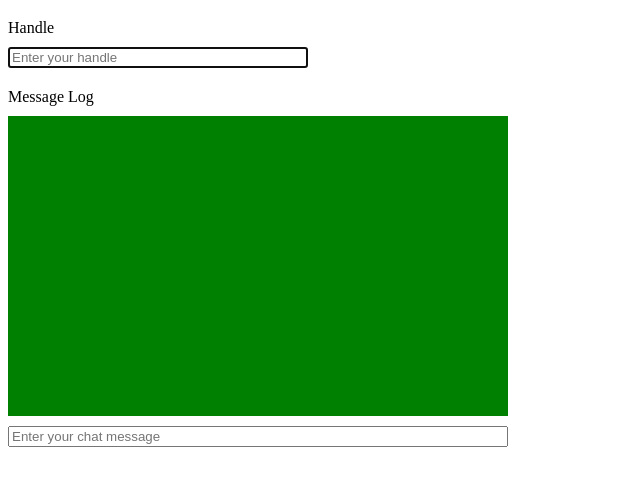
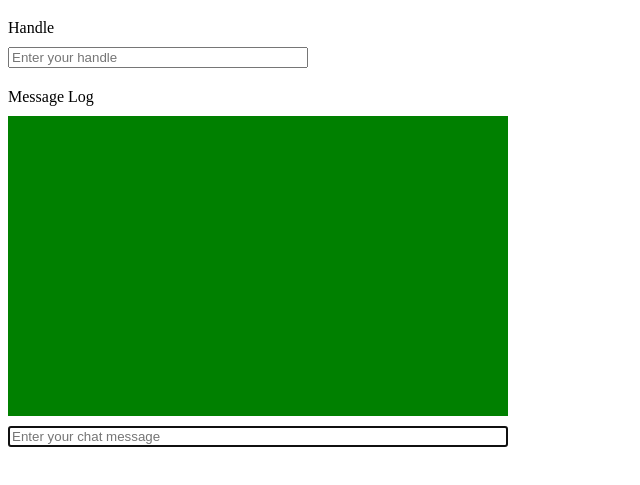
Before and after one commit to jeffschwartz/chat, a website: page public/index.html in a window 1280 px wide. Shown: the part 61-546 px from the top of the page, without its empty margins (0-640 px from the left). Drawn offline with nearby package versions, Linux system fonts and the light colour scheme; no server answers.

Commit message:
autofocus message on page load and on posting message

```diff
--- a/public/index.html
+++ b/public/index.html
@@ -10,10 +10,10 @@
 <body>
     <h1>Socket IO Chat</h1>
     <label for="handle" class="label">Handle</label>
-    <input type="text" class="handle" id="handle" placeholder="Enter your handle" autofocus>
+    <input type="text" class="handle" id="handle" placeholder="Enter your handle">
     <label for="messages" class="label">Message Log</label>
     <div class="messages" id="messages"></div>
-    <input type="text"  class="message" id="message" placeholder="Enter your chat message">
+    <input type="text"  class="message" id="message" placeholder="Enter your chat message" autofocus>
     <button type="button" class="message-submit-button" id="button">&rightarrow;</button>
     <script src="https://cdnjs.cloudflare.com/ajax/libs/socket.io/2.0.4/socket.io.js"></script>
     <script src="script/app.js"></script>
--- a/public/script/app.js
+++ b/public/script/app.js
@@ -59,6 +59,7 @@
         });
         elMessage.value = "";
         toggleButtonDisabled();
+        elMessage.focus();
     });
 
     // setup socket
```
